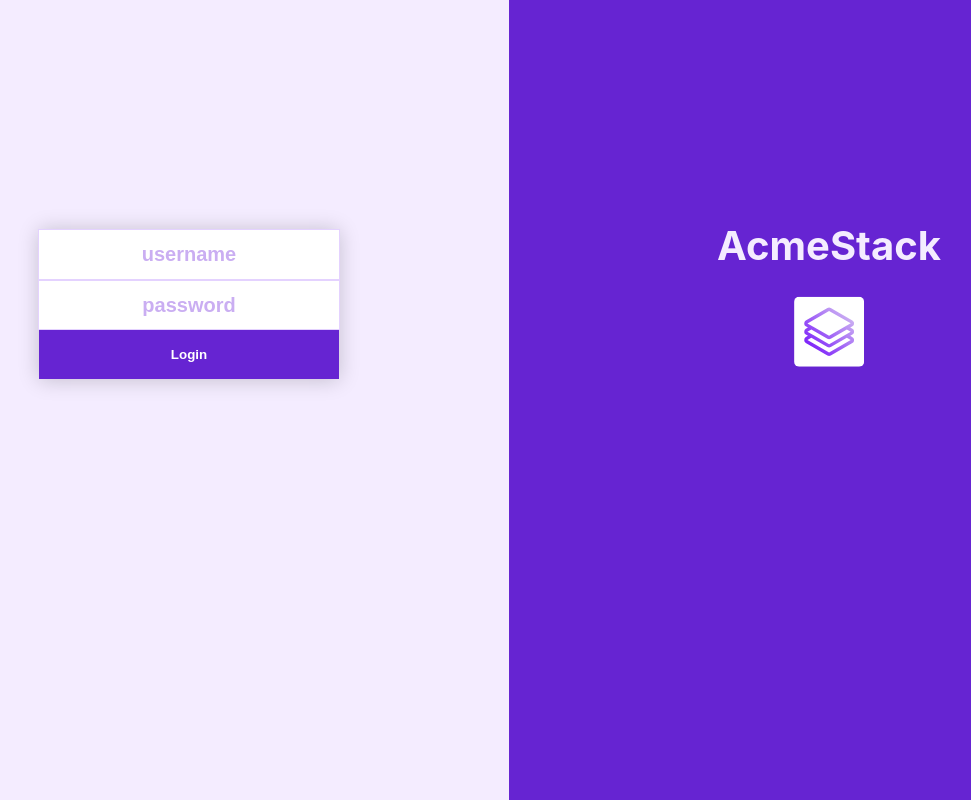
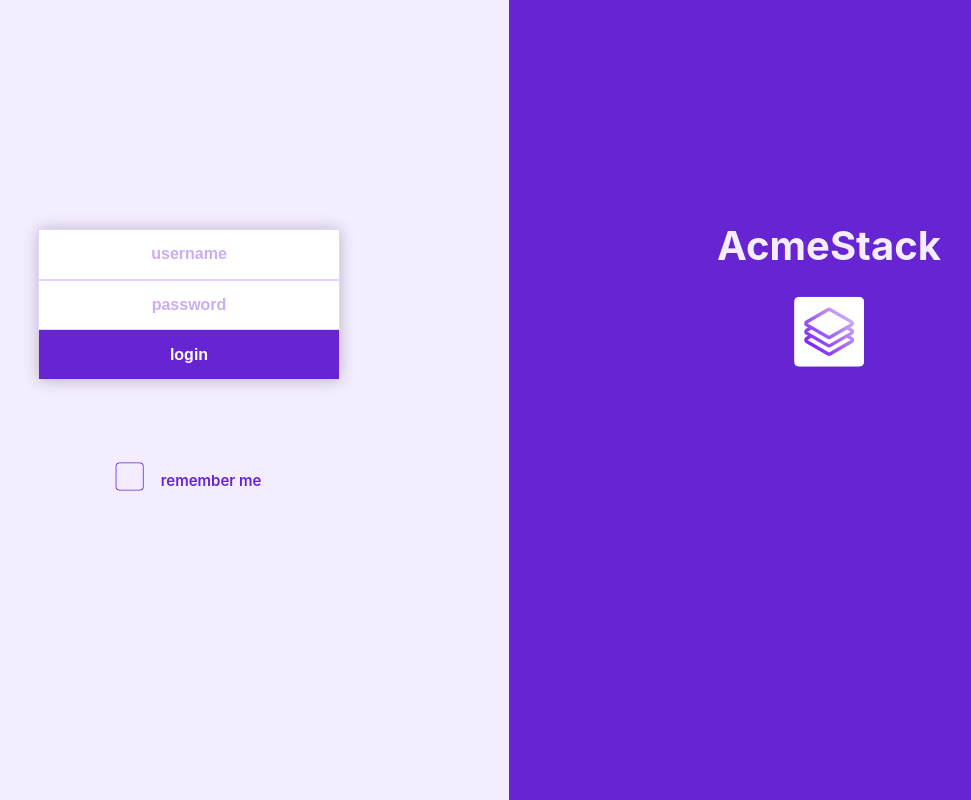
Before and after one commit to Jli0423/ShopifyUXChallenge2018, a React (Create React App) app: page / in a window 1280 px wide. Shown: the whole page, without its empty margins (131-1102 px from the left). Built offline with nearby package versions, Linux system fonts and the light colour scheme.

Commit message:
progress

```diff
--- a/src/Components/Login.js
+++ b/src/Components/Login.js
@@ -15,10 +15,17 @@ const Login = () => (
         type="password"
       />
       <Submit>
-        Login
+        login
       </Submit>
     </Form>
-
+    <RememberMe>
+      <Checkbox
+        type="checkbox"
+      />
+      <Label>
+          remember me
+      </Label>
+    </RememberMe>
   </Wrapper>
 );
 
@@ -38,7 +45,7 @@ const Form = styled.form`
   flex-direction: column;
   justify-content: center;
   align-items: center;
-  box-shadow: 0 1px 20px rgba(0,0,0, .2);
+  box-shadow: 0 1px 15px rgba(0,0,0, .25);
   width: 30em;
   height: 15em;
 `;
@@ -50,10 +57,10 @@ const Input = styled.input`
   margin: 0;
   border: none;
   text-align: center;
-  font-size: 2em;
+  font-size: 1.6em;
   color: ${Colors.DarkPurple};
   border: 1px solid ${Colors.LightPurple};
-  font-weight: 700;
+  font-weight: 600;
 
   &::placeholder {
     color: ${Colors.LightPurpleDark};
@@ -68,7 +75,48 @@ const Submit = styled.button`
   border: none;
   background-color: ${Colors.DarkPurpleDark};
   color: ${Colors.White};
-  font-weight: 700;
+  font-weight: 600;
+  font-size: 1.6em;
+`;
+
+const RememberMe = styled.div`
+  display: flex;
+  flex-direction: row;
+  position: absolute;
+  top: 60%;
+  left: 50%;
+  transform: translate(-50%, -50%);
+`;
+
+const Checkbox = styled.input`
+  margin-right: 3em;
+  appearance: none;
+  outline: none;
+
+  &:checked::after {
+    background-color: ${Colors.DarkPurpleDark};
+    border: 3px solid ${Colors.White};
+    border-radius: 3px;
+  }
+
+  &::after {
+    content: '';
+    position: absolute;
+    top: 0;
+    left: 0;
+    width: 1.5em;
+    height: 1.5em;
+    margin-top: -.5em;
+    border-radius: 3px;
+    box-shadow: 0 0 0 1px ${Colors.DarkPurpleDark};
+    border: 3px solid ${Colors.LightPurpleLight};
+  }
+`;
+
+const Label = styled.span`
+  font-weight: 600;
+  font-size: 1.5em;
+  color: ${Colors.DarkPurpleDark};
 `;
 
 export default Login;
```
